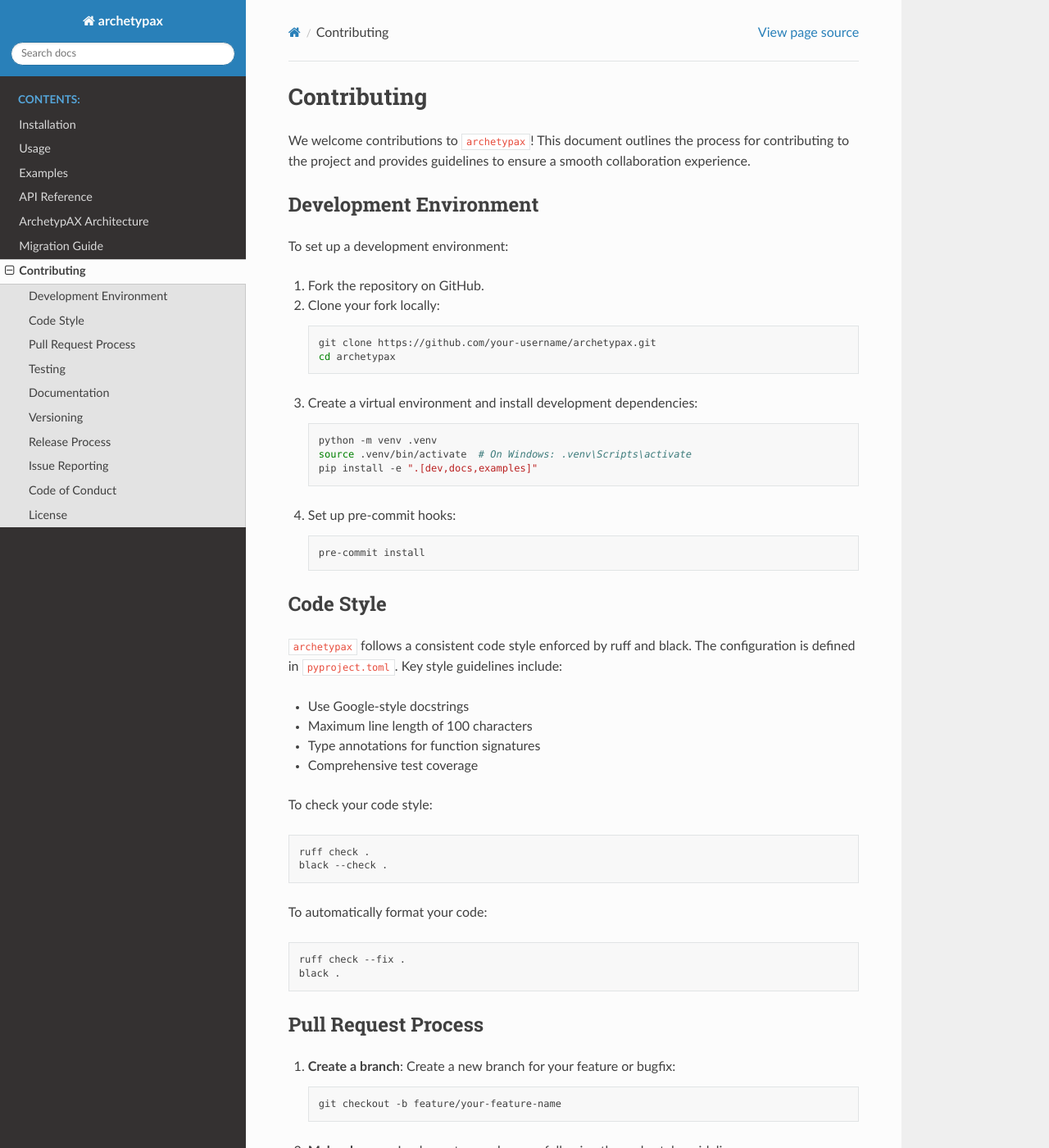
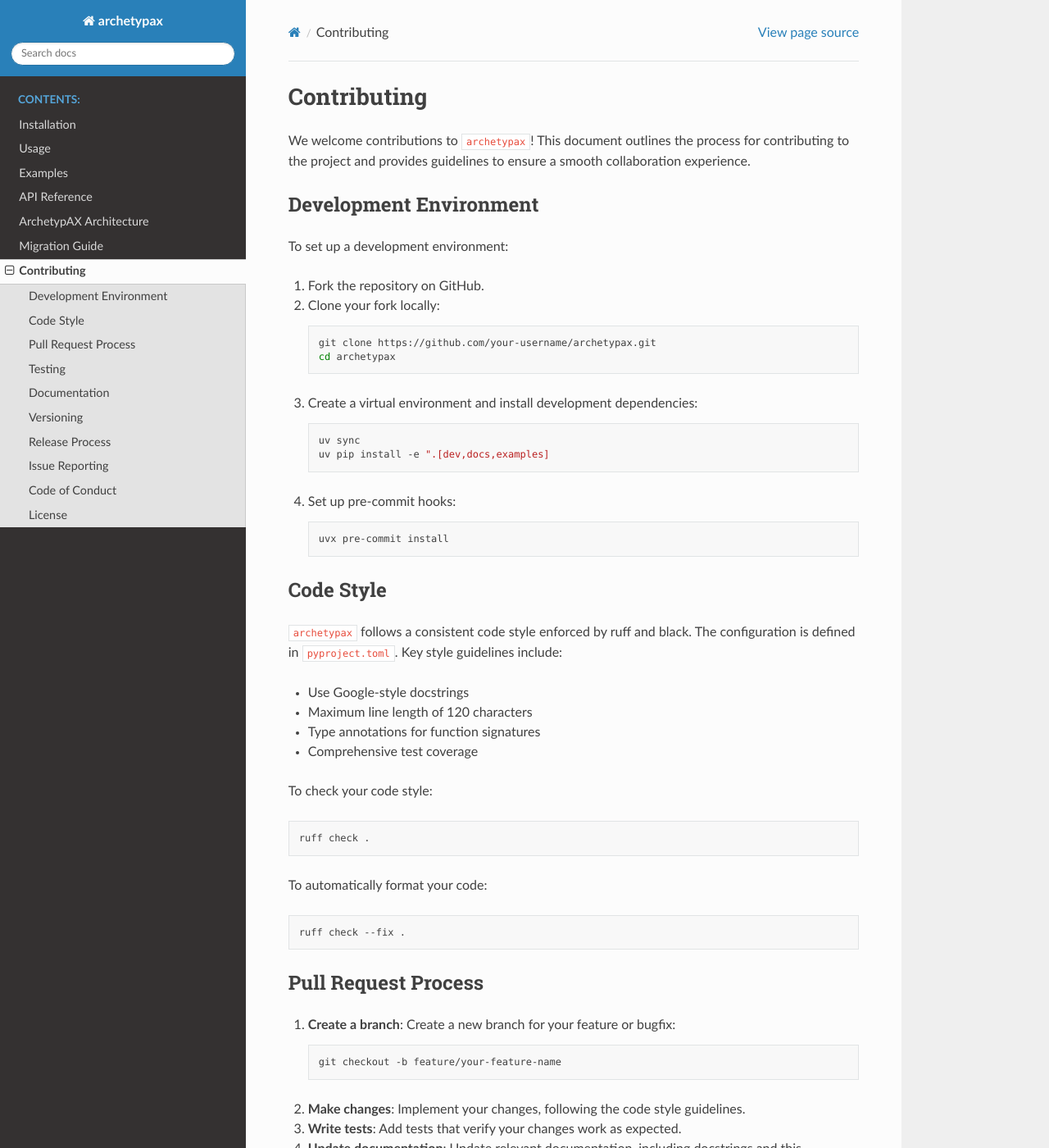
Before and after one commit to lv416e/archetypax, a Sphinx documentation site: the page built from docs/contributing.rst, in a window 1280 px wide and 1400 px high. Shown: the whole window at 82% size. Built offline with Sphinx 7.4.7 and the Read the Docs theme 3.1.0, drawn with Linux system fonts in a browser that asks for light colours.

Commit message:
update docs

```diff
--- a/docs/build_docs.py
+++ b/docs/build_docs.py
@@ -1,6 +1,5 @@
-#!/usr/bin/env python3
-"""
-Script to build documentation automatically.
+"""Script to build documentation automatically.
+
 This script will:
 1. Generate API documentation from docstrings
 2. Build HTML documentation using Sphinx.
@@ -14,9 +13,7 @@
 def run_command(command):
     """Run a shell command and print output."""
     print(f"Running: {command}")
-    process = subprocess.Popen(
-        command, shell=True, stdout=subprocess.PIPE, stderr=subprocess.STDOUT
-    )
+    process = subprocess.Popen(command, shell=True, stdout=subprocess.PIPE, stderr=subprocess.STDOUT)
 
     for line in iter(process.stdout.readline, b""):
         sys.stdout.write(line.decode("utf-8"))
@@ -28,6 +25,7 @@
 
 
 def main():
+    """Build the documentation."""
     # Get the docs directory (where this script is)
     docs_dir = Path(__file__).parent.absolute()
     api_dir = docs_dir / "reference"
--- a/docs/conf.py
+++ b/docs/conf.py
@@ -8,8 +8,8 @@
 
 # Project information
 project = "archetypax"
-copyright = f"{datetime.now().year}, mary"
 author = "mary"
+copyright = f"{datetime.now().year}, {author}"
 
 # Import package to get version
 import archetypax
@@ -74,21 +74,13 @@
 html_show_sphinx = True
 html_show_copyright = True
 
-# Create a _static directory if it doesn't exist
-import os
-
 if not os.path.exists("_static"):
     os.makedirs("_static")
 
-# Read the Docs specific settings
-# This part is only executed when building on Read the Docs
-on_rtd = os.environ.get("READTHEDOCS", None) == "True"
+on_rtd = os.environ.get("READTHEDOCS", None) == True
 if on_rtd:
-    # No need for special settings, Read the Docs handles most of this automatically
     pass
 else:
-    # Local build settings
-    pass
     pass
 
 html_context = {
--- a/docs/contributing.rst
+++ b/docs/contributing.rst
@@ -1,7 +1,8 @@
 Contributing
 ============
 
-We welcome contributions to ``archetypax``! This document outlines the process for contributing to the project and provides guidelines to ensure a smooth collaboration experience.
+We welcome contributions to ``archetypax``!
+This document outlines the process for contributing to the project and provides guidelines to ensure a smooth collaboration experience.
 
 Development Environment
 ---------------------
@@ -20,23 +21,23 @@
 
    .. code-block:: bash
 
-       python -m venv .venv
-       source .venv/bin/activate  # On Windows: .venv\Scripts\activate
-       pip install -e ".[dev,docs,examples]"
+       uv sync
+       uv pip install -e ".[dev,docs,examples]
 
 4. Set up pre-commit hooks:
 
    .. code-block:: bash
 
-       pre-commit install
+       uvx pre-commit install
 
 Code Style
 ---------
 
-``archetypax`` follows a consistent code style enforced by ruff and black. The configuration is defined in ``pyproject.toml``. Key style guidelines include:
+``archetypax`` follows a consistent code style enforced by ruff and black.
+The configuration is defined in ``pyproject.toml``. Key style guidelines include:
 
 - Use Google-style docstrings
-- Maximum line length of 100 characters
+- Maximum line length of 120 characters
 - Type annotations for function signatures
 - Comprehensive test coverage
 
@@ -45,14 +46,12 @@
 .. code-block:: bash
 
     ruff check .
-    black --check .
 
 To automatically format your code:
 
 .. code-block:: bash
 
     ruff check --fix .
-    black .
 
 Pull Request Process
 ------------------
```
